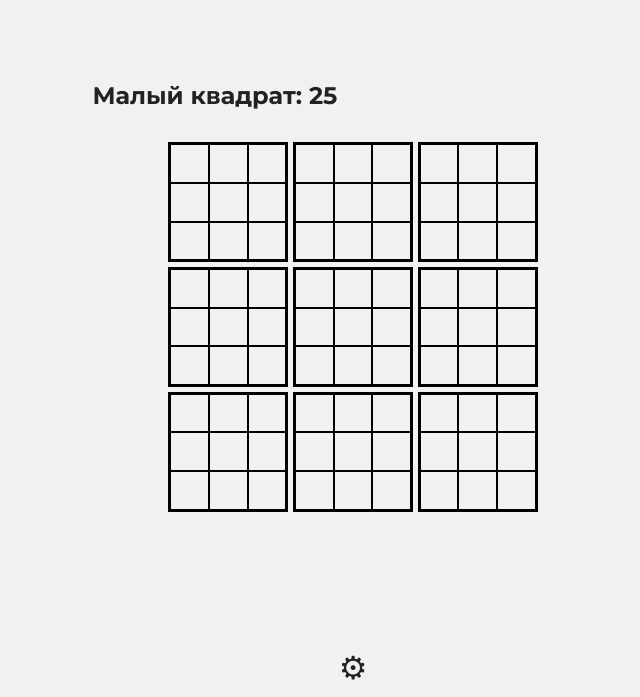
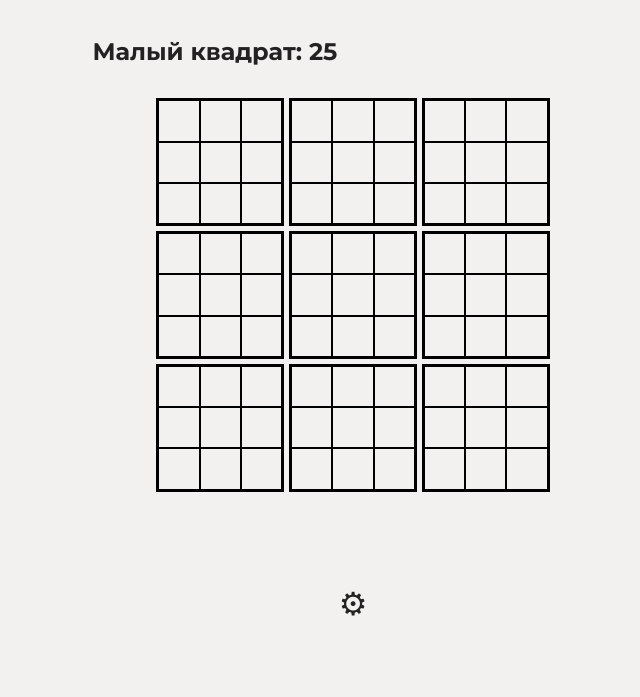
Before and after one commit to zausenecz/PGT, a plain HTML site: page index.html in a window 1280 px wide. Shown: the part 93-790 px from the top of the page, without its empty margins (287-927 px from the left). Drawn offline with nearby package versions, Linux system fonts and the light colour scheme.

Commit message:
Update style.css

```diff
--- a/style.css
+++ b/style.css
@@ -3,8 +3,9 @@
     --secondary: #232222;
     --accent: #9c2327;
 }
+
 body {
-    margin: 2rem 1rem;
+    margin: 0;
     font-family: Montserrat, "Times New Roman";
     display: grid;
     place-items: center;
@@ -27,6 +28,8 @@ body {
     flex-direction: column;
     justify-content: space-between;
     height: 100vh;
+    box-sizing: border-box;
+    padding: 2rem 1rem;
 }
 
 #target-number {
@@ -38,6 +41,8 @@ body {
     margin-block: 2rem;
     display: flex;
     flex-direction: column;
+
+    box-sizing: border-box;
 }
 
 #settings-button {
@@ -66,8 +71,8 @@ body {
 
 .big-grid {
     display: grid;
-    grid-template-columns: repeat(3, 120px);
-    grid-template-rows: repeat(3, 120px);
+    grid-template-columns: repeat(3, 8rem);
+    grid-template-rows: repeat(3, 8rem);
     gap: 0.3rem;
     justify-content: center;
 }
@@ -86,7 +91,6 @@ body {
     justify-content: center;
     align-items: center;
     cursor: pointer;
-    font-size: 16px;
     user-select: none;
 }
 
```
